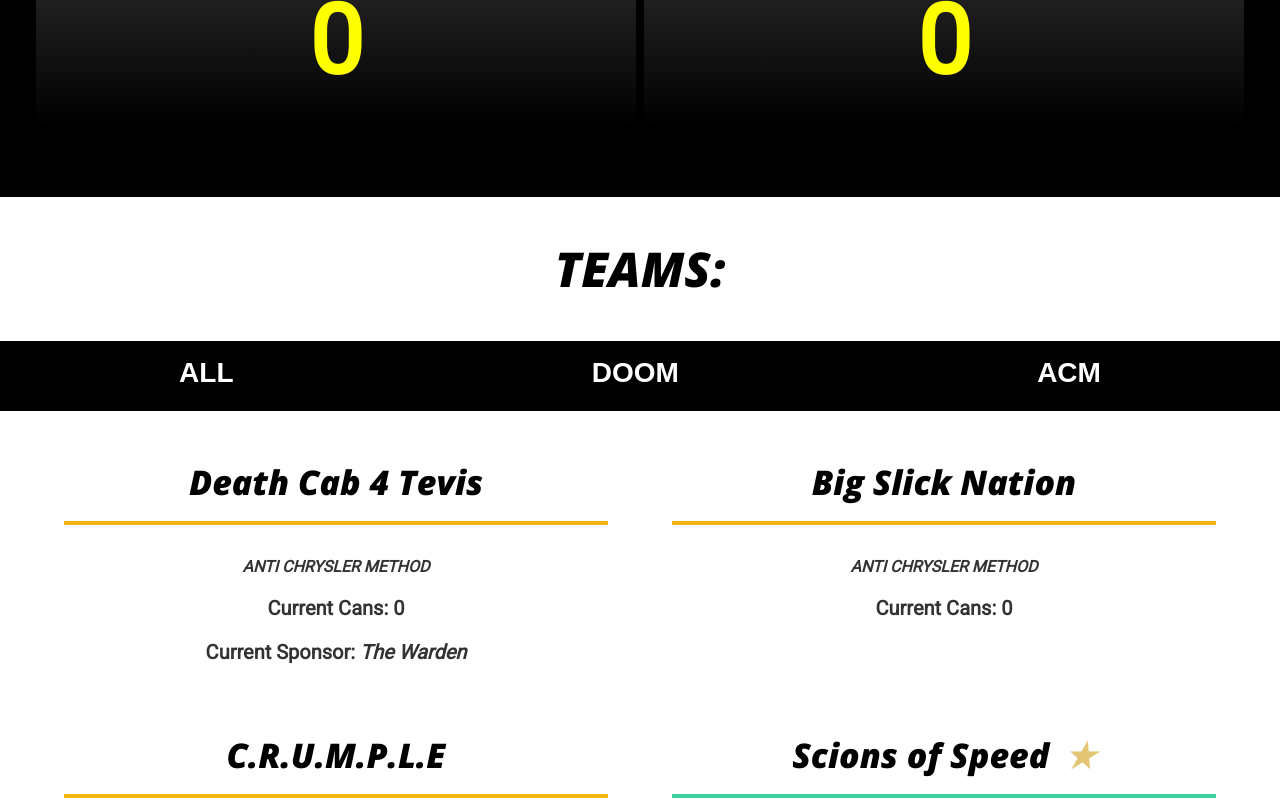
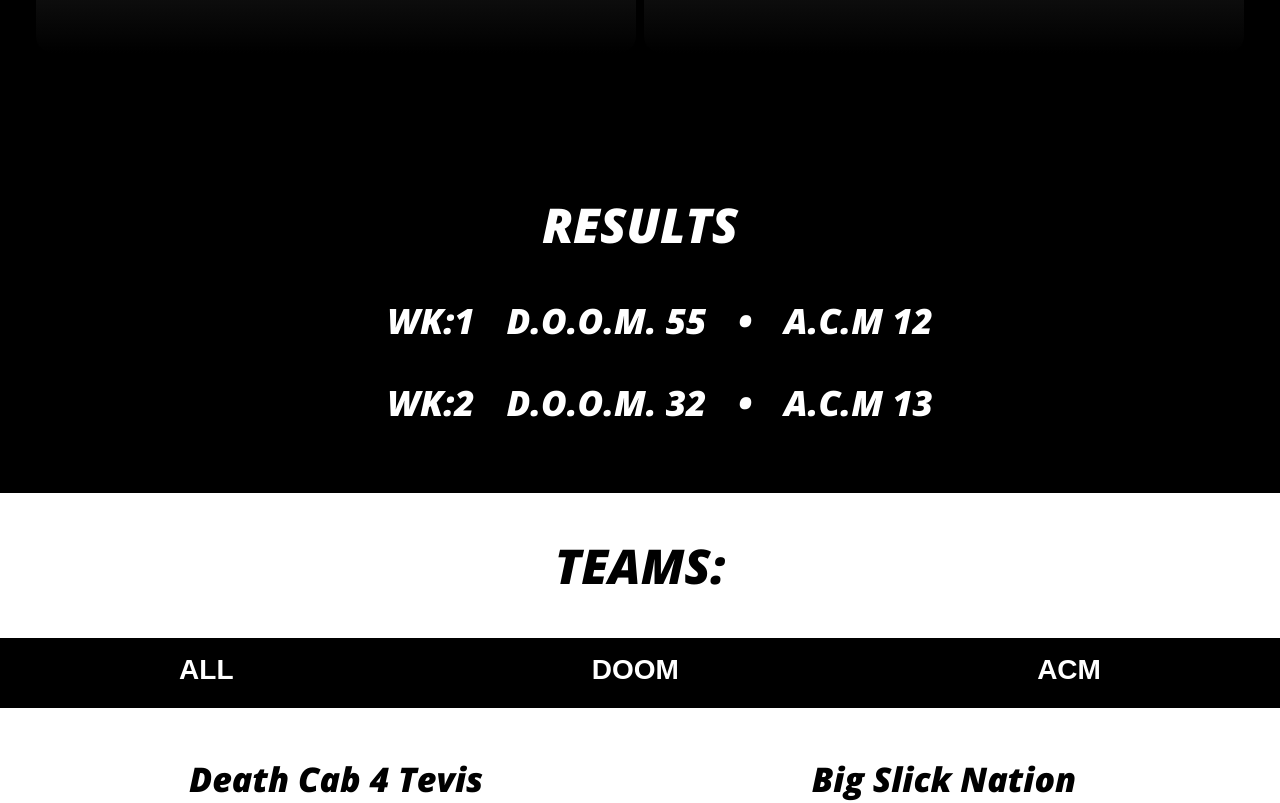
Before and after one commit to widescreenBob/gaslandsleaguereact, a React (Create React App) app: page / in a window 1280 px wide. Shown: the part 980-1783 px from the top of the page. Built offline with nearby package versions, Linux system fonts and the light colour scheme.

Commit message:
This adds the results section.
Renames teams.
Updates the garage to be conditional.
Adds the results section.
Removes win loss counter.

```diff
--- a/src/components/App/index.js
+++ b/src/components/App/index.js
@@ -15,18 +15,30 @@ class App extends Component {
           name: "Disciples Of Omnipotent Madness",
           currentChampion: true,
           gamesPlayed: 0,
-          gamesWon: 0,
-          gamesLost: 0,
           points: 0
         },
         {
           name: "Anti Chrysler Method",
           currentChampion: false,
           gamesPlayed: 0,
-          gamesWon: 0,
-          gamesLost: 0,
           points: 0
         }
+      ],
+      results:[
+        {
+          week:"1",
+          teamOneName:"D.O.O.M.",
+          teamTwoName:"A.C.M",
+          teamOneScore:"55",
+          teamTwoScore:"12"
+        },
+        {
+          week:"2",
+          teamOneName:"D.O.O.M.",
+          teamTwoName:"A.C.M",
+          teamOneScore:"32",
+          teamTwoScore:"13"
+        },
       ],
       teams:[
         {
@@ -60,7 +72,7 @@ class App extends Component {
           ]
         },
         {
-          name: "Scions of Speed",
+          name: "Let's Get Technical",
           champion: true,
           faction: "Disciples Of Omnipotent Madness",
           teamAbv: "doom",
@@ -68,6 +80,10 @@ class App extends Component {
           gamesPlayed: 0,
           cans: 0,
           garage:[
+            {
+              car: "Truck You",
+              status: 1
+            }
           ]
         },
         {
@@ -119,7 +135,7 @@ class App extends Component {
         <ThemeSelector update={this.changeTheme}/>
         <div className="current-champs">2018 Faction Champion: D.O.O.M. • 2018 Team Champion: Scions of Speed </div>
         <h1>2019 GAS LANDS LEAGUE</h1>
-        <FactionSummary factions={this.state.factions} />
+        <FactionSummary factions={this.state.factions} results={this.state.results}/>
         <h2>TEAMS:</h2>
         <TeamDisplay teams={this.state.teams} active={this.state.activeFaction} updated={this.changeActiveFaction}/>
       </div>
--- a/src/components/FactionSummary/index.js
+++ b/src/components/FactionSummary/index.js
@@ -8,26 +8,25 @@ class FactionSummary extends Component {
     return(
       <>
         <div className="team-summary__container">
-          {this.props.factions.map((faction, index) => (
+          {this.props.factions.map((faction) => (
             <>
-              {faction.name === 'Disciples Of Omnipotent Madness' && <img src={DiscipleLogo} className="doomLogo logo" alt="logo" /> }
+              {faction.name === 'Disciples Of Omnipotent Madness' && <img src={DiscipleLogo} className="doomLogo logo" alt="logo" key={faction.name}/> }
             </>
           ))}
           <h2 className="team-summary__vs">vs.</h2>
-          {this.props.factions.map((faction, index) => (
+          {this.props.factions.map((faction) => (
             <>
-              {faction.name === 'Anti Chrysler Method' && <img src={AntiLogo} className="acmLogo logo" alt="logo" /> }
+              {faction.name === 'Anti Chrysler Method' && <img src={AntiLogo} className="acmLogo logo" alt="logo" key={faction.name}/> }
             </>
           ))}
         </div>
         <div className="team-summary__scores">
           <h2 className="team-summary__score-title">SCORES</h2>
-          <div class="team-summary__scores-container">
+          <div className="team-summary__scores-container">
             {this.props.factions.map((faction, index) => (
               <>
-                <div className="team-summary__scores-inner">
+                <div className="team-summary__scores-inner" key={faction.points + index}>
                   <h3 className="team-summary__scores-name">{faction.name}</h3>
-                  <p className="record">WINS: {faction.gamesWon} LOSSES: {faction.gamesLost}</p>
                   <div className="points-container">
                     <div className="points-text">POINTS</div>
                     <div className="points">{faction.points}</div>
@@ -37,6 +36,21 @@ class FactionSummary extends Component {
             ))}
           </div>
         </div>
+        <div className="team-summary__results">
+            <h2 className="team-summary__results-title">RESULTS</h2>
+            {this.props.results.map((result, index) => (
+              <>
+                <ul className="team-summary__results-inner" key={result.week + index}>
+                  <li className="team-summary__results-item">
+                  <span className="results-week">WK:{result.week}</span>
+                    <span className="result-one">{result.teamOneName} {result.teamOneScore}</span>
+                    •
+                    <span className="result-two">{result.teamTwoName} {result.teamTwoScore}</span>
+                  </li>
+                </ul>
+              </>
+            ))}
+          </div>
       </>
     )
   }
--- a/src/components/FactionSummary/styles.scss
+++ b/src/components/FactionSummary/styles.scss
@@ -53,7 +53,7 @@
   width: 100%;
   color: white;
   background-color: black;
-  margin: 2rem -2rem;
+  margin: 2rem -2rem 0;
   padding: 2rem 2rem;
 }
 
@@ -99,3 +99,34 @@
     font-size: 100px;
   }
 }
+
+.team-summary__results {
+  background-color: black;
+  color: white;
+  font-family: 'Open Sans', sans-serif;
+  font-size: 35px;
+  font-weight: bold;
+  font-style: italic;
+  margin: 0 -2rem;
+  padding: 2rem;
+  text-align: center;
+}
+
+.team-summary__results-title {
+  color: white;
+}
+
+.results-week {
+  margin-right: 2rem;
+}
+
+.team-summary__results-item {
+  list-style: none;
+}
+
+.result-one {
+  margin-right: 2rem;
+}
+.result-two {
+  margin-left: 2rem;
+}
--- a/src/components/TeamDisplay/index.js
+++ b/src/components/TeamDisplay/index.js
@@ -14,7 +14,7 @@ class TeamDisplay extends Component {
           { this.props.active === 'all' ?
             <>
               {this.props.teams.map((team, index) => (
-                <div {...index} className="team">
+                <div {...index} className="team" key={team.name}>
                   <h3 className={`team__heading team__${team.teamAbv} ${team.champion ? "team__current-champ " : ""}`}>{team.name}</h3>
                   <p className="team__faction">{team.faction}</p>
                   <p className="team__current-can">Current Cans:  {team.cans}</p>
@@ -36,16 +36,19 @@ class TeamDisplay extends Component {
                         <p className="team__sponsor">Current Sponsor: <span>{team.sponsor}</span></p>
                       }
                       <p className="team__current-can">Current Cans:  {team.cans}</p>
+                      {team.garage.length > 0 && (
+                      <div className="team__garage-container">
                         <p className="team__garage">Cars in garage:</p>
                           <ul className="team__garage-list">
                           {team.garage.map((car, index) => (
                             <>
-                            <p{...index}>
-                              {car}
-                            </p>
+                              <li className="team__garage-list-car"{...index}>
+                                <span className={"team__garage-car-name" + (car.status ? ' alive' : ' dead')}>{car.car}</span>
+                              </li>
                             </>
                           ))}
                         </ul>
+                      </div>)}
                     </div>
                   }
                 </>
--- a/src/components/TeamDisplay/styles.scss
+++ b/src/components/TeamDisplay/styles.scss
@@ -66,10 +66,13 @@
     content: '\2605';
     color: #e2c675;
     margin-left: 1rem;
+
+    .acm & {
+      color:black;
+    }
   }
 }
 
-.team__current-can,
 .team__sponsor {
   text-align: center;
   font-weight: bold;
@@ -80,13 +83,32 @@
   }
 }
 
-.team__garage-list,
-.team__garage {
+.team__current-can {
+  font-size: 30px;
+  margin: 0.5rem 0;
+  font-weight: 900;
   text-align: center;
-  padding: 0;
 }
 
 .team__garage {
   font-size: 18px;
   font-weight: bold;
 }
+
+.team__garage-car-name {
+  font-weight: bold;
+
+  &.dead {
+    text-decoration: line-through;
+  }
+}
+
+.team__garage-list-car {
+  list-style-type: disc;
+}
+
+.team__garage-container {
+  text-align: left;
+  width: 50%;
+  margin: 0 auto;
+}
```
Lines whose indentation alone changed are shown as unchanged.
